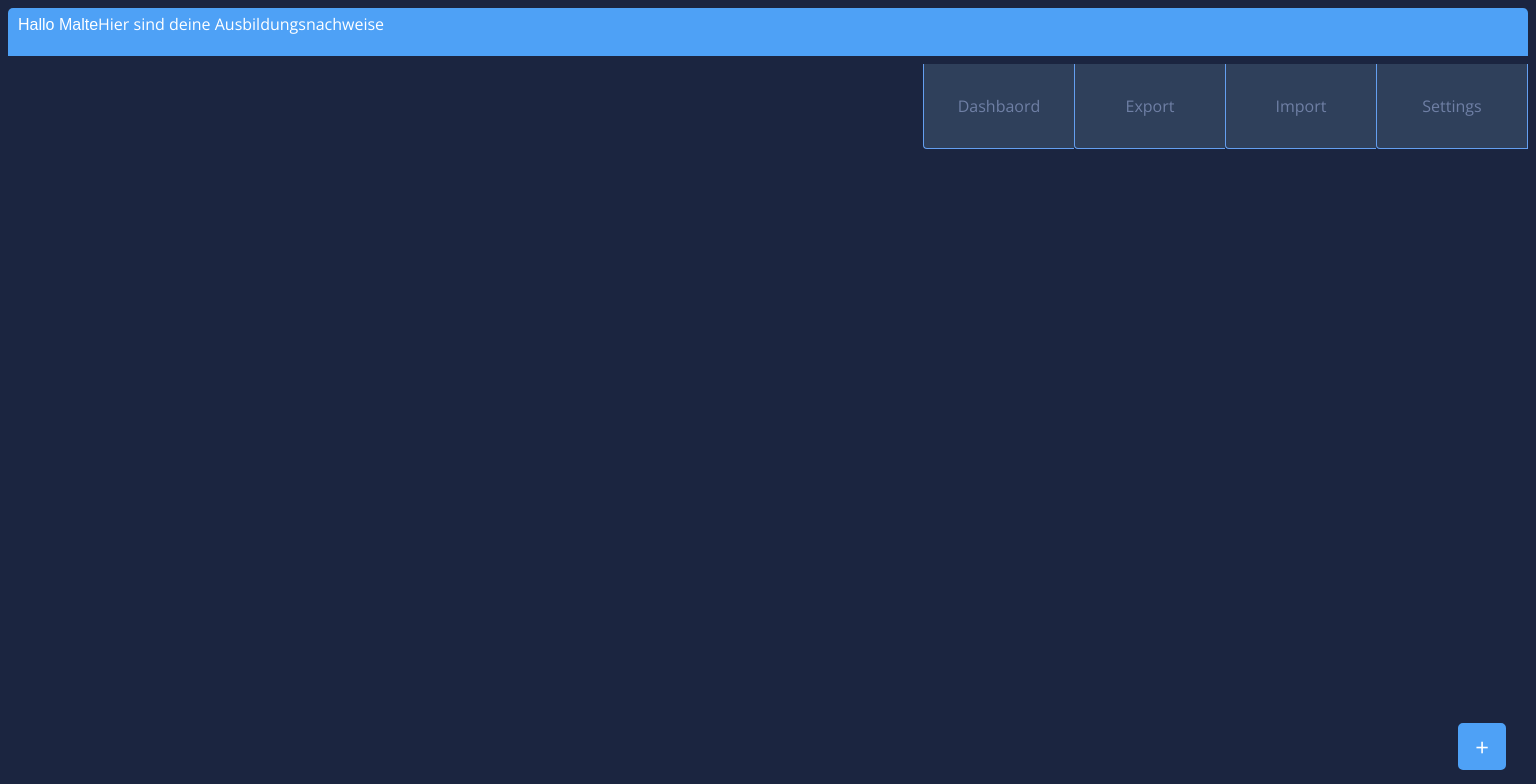
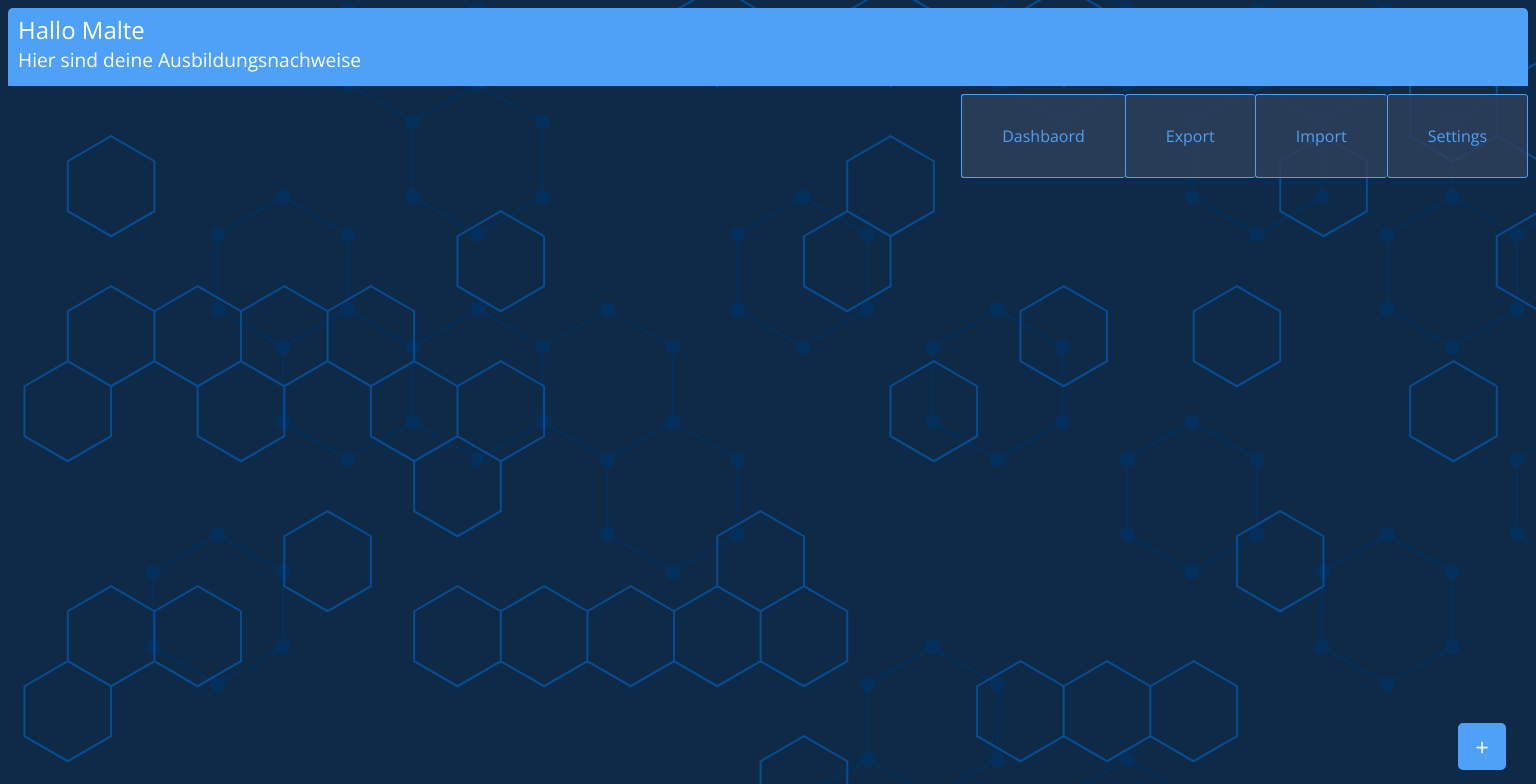
Before and after one commit to Skaiver/D.AN-Vue, a Vue app: page / in a window 1536 px wide. Shown: the top 784 px of the page. Built offline with nearby package versions, Linux system fonts and the light colour scheme.

Commit message:
styling for all viewports

```diff
--- a/src/App.vue
+++ b/src/App.vue
@@ -1,5 +1,5 @@
 <script setup lang="ts">
-import {RouterLink, RouterView} from 'vue-router'
+import { RouterLink, RouterView } from 'vue-router'
 </script>
 
 <template>
@@ -17,53 +17,37 @@ import {RouterLink, RouterView} from 'vue-router'
     </nav>
   </header>
 
-  <RouterView/>
+  <RouterView />
 </template>
 
 <style scoped>
-:root {
-  --header-welcome-message: 1.8rem;
-  --header-message: 1rem;
-  --week-entry-width: 600px;
-
-  @media screen and (min-width: 420px) {
-
-  }
-  @media screen and (min-width: 768px) {
-    --header-welcome-message: 2rem;
-    --header-message: 1.3rem;
-  }
-  @media screen and (min-width: 1024.00px) {
-    --week-entry-width: 550px;
-  }
-
-  @media screen and (min-width: 1440.00px) {
-    --week-entry-width: 800px;
-  }
-
-  @media screen and (min-width: 1600px) {
-    --week-entry-width: 900px;
-  }
-}
-
 header {
+  font-family: 'Roboto Mono', sans-serif;
+  font-weight: 300;
   margin-bottom: 1rem;
 
   .message {
-    h2, p {
-      font-weight: 300;
+    h2 {
+      font-size: 1.2rem;
+      font-weight: 400;
       display: inline-block;
       margin-top: 0;
-    }
+      margin-bottom: 0;
 
-    h2 {
-      font-family: "Roboto Mono", sans-serif;
-      font-weight: 300;
-      font-size: var(--header-welcome-message);
+      @media screen and (min-width: 768px) {
+        font-size: 1.5rem;
+      }
     }
 
     p {
-      font-size: var(--header-message);
+      font-size: 1rem;
+      font-weight: 300;
+      margin-top: 0;
+      margin-bottom: 0.5rem;
+
+      @media screen and (min-width: 768px) {
+        font-size: 1.2rem;
+      }
     }
 
     margin-bottom: 0.5rem;
@@ -77,7 +61,7 @@ header {
 nav {
   display: grid;
   grid-template-columns: 2fr 2fr;
-  gap: 10px
+  gap: 10px;
 }
 
 nav a {
@@ -91,33 +75,36 @@ nav a {
   background-color: #2f405b;
   border: #649ff0 1px solid;
   border-radius: 4px;
-  /* border-top: 0;
-  border-top-left-radius: 0;
-  border-top-right-radius: 0;
-  border-bottom-right-radius: 0; */
   color: #6f7fa5;
-
 }
 
-@media screen and (min-width: 1440px) {
+@media screen and (min-width: 425px) {
+  nav a {
+    height: 80px;
+    width: 100%;
+  }
+}
+
+@media screen and (min-width: 768px) {
   nav {
     display: flex;
-    justify-content: right;
+    justify-content: flex-end;
     gap: 0;
   }
 
   nav a {
-    width: 150px;
-    border-top: 0;
-    border-top-left-radius: 0;
-    border-top-right-radius: 0;
-    border-bottom-right-radius: 0;
-    color: #6f7fa5;
+    all: unset;
+    display: inline-block;
+    padding: 30px 40px;
+    border: 1px solid;
+    border-radius: 3px;
+    background-color: #2f405bd6;
 
-    &:not(:last-of-type) {
-      border-right: unset;
+    :not(&:last-of-type) {
+      border-right: 0;
     }
   }
 }
 
+
 </style>
--- a/src/assets/base.css
+++ b/src/assets/base.css
@@ -11,4 +11,6 @@ html {
 
     /* main text color */
     color: #4ea1f6;
+
+    background-image: url('/media/background/background.svg');
 }
```
Also changed, not shown: public/media/background/background.svg (added).
